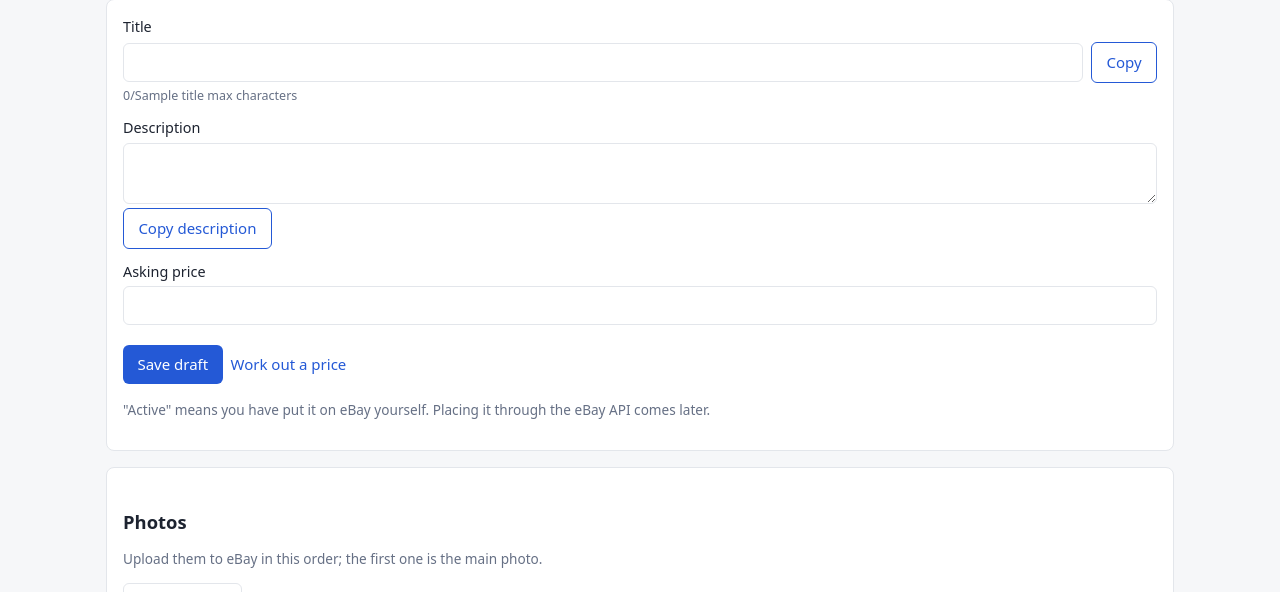
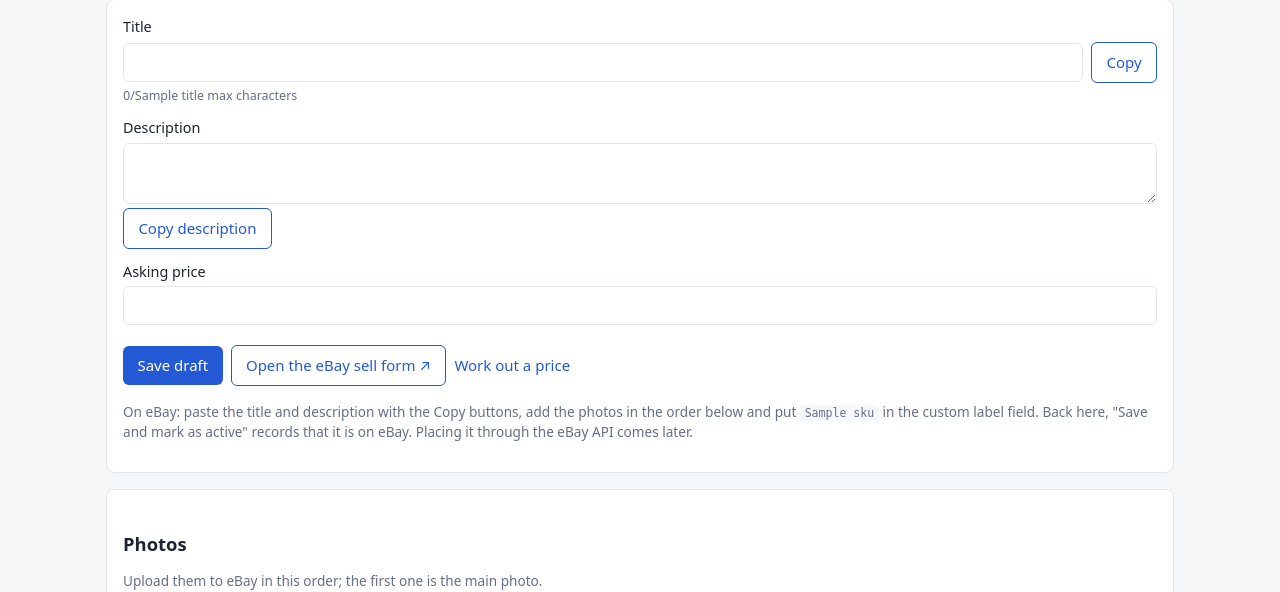
Before and after one commit to Cak3IsLov3/Card-Flip-Desk, a Django app: template templates/sales/listing_generator.html in a window 1280 px wide. Shown: the part 347-939 px from the top of the page. Run offline with Django 5.2, Linux system fonts and the light colour scheme; the template is opened without the code that fills it: most values are stand-ins (such as "Sample title", 1, 10 or a date in 2020); form fields are guessed from the names that the template uses.

Commit message:
Add a button from the listing generator to the eBay sell form
Opens eBay's own "what are you selling?" page on the configured
marketplace in a new tab, with short steps: paste the title and
description, add the photos in order and use the CFD-<id> custom label.

Co-Authored-By: Claude Opus 5.5 <noreply@anthropic.com>

```diff
--- a/sales/listing_views.py
+++ b/sales/listing_views.py
@@ -10,6 +10,7 @@ from finance.calculator import CostInput, calculate
 from finance.forms import money_field
 from finance.models import DEFAULT_CATEGORY
 from inventory.models import Card, CardStatus
+from pricing.advice import ebay_site
 
 from . import listing_generator as gen
 from .forms import ListingDraftForm, ListingTemplateForm
@@ -81,6 +82,8 @@ def listing_generator(request, card_pk):
     context = {
         "card": card,
         "sku": sku_for(card),
+        # eBay's own "what are you selling?" page; the app does not post anything itself.
+        "sell_url": f"https://{ebay_site()}/sl/prelist/suggest",
         "listing": listing,
         "form": form,
         "generated": generated,
--- a/templates/sales/_listing_form.html
+++ b/templates/sales/_listing_form.html
@@ -49,8 +49,11 @@
       {% if not listing or listing.status != "active" %}
       <button name="activate" value="1" class="secondary">Save and mark as active</button>
       {% endif %}
+      <a class="button secondary" href="{{ sell_url }}" target="_blank" rel="noopener noreferrer">Open the eBay sell form ↗</a>
       <a href="{% url 'finance:calculator' %}?card={{ card.pk }}">Work out a price</a>
     </div>
-    <p class="muted small">"Active" means you have put it on eBay yourself. Placing it through the eBay API comes later.</p>
+    <p class="muted small">On eBay: paste the title and description with the Copy buttons, add the photos in the order below
+      and put <code>{{ sku }}</code> in the custom label field. Back here, "Save and mark as active" records that it is on eBay.
+      Placing it through the eBay API comes later.</p>
   </form>
 </div>
```
Also changed, not shown: tests/test_seller_hub.py (+12 -0 lines).
